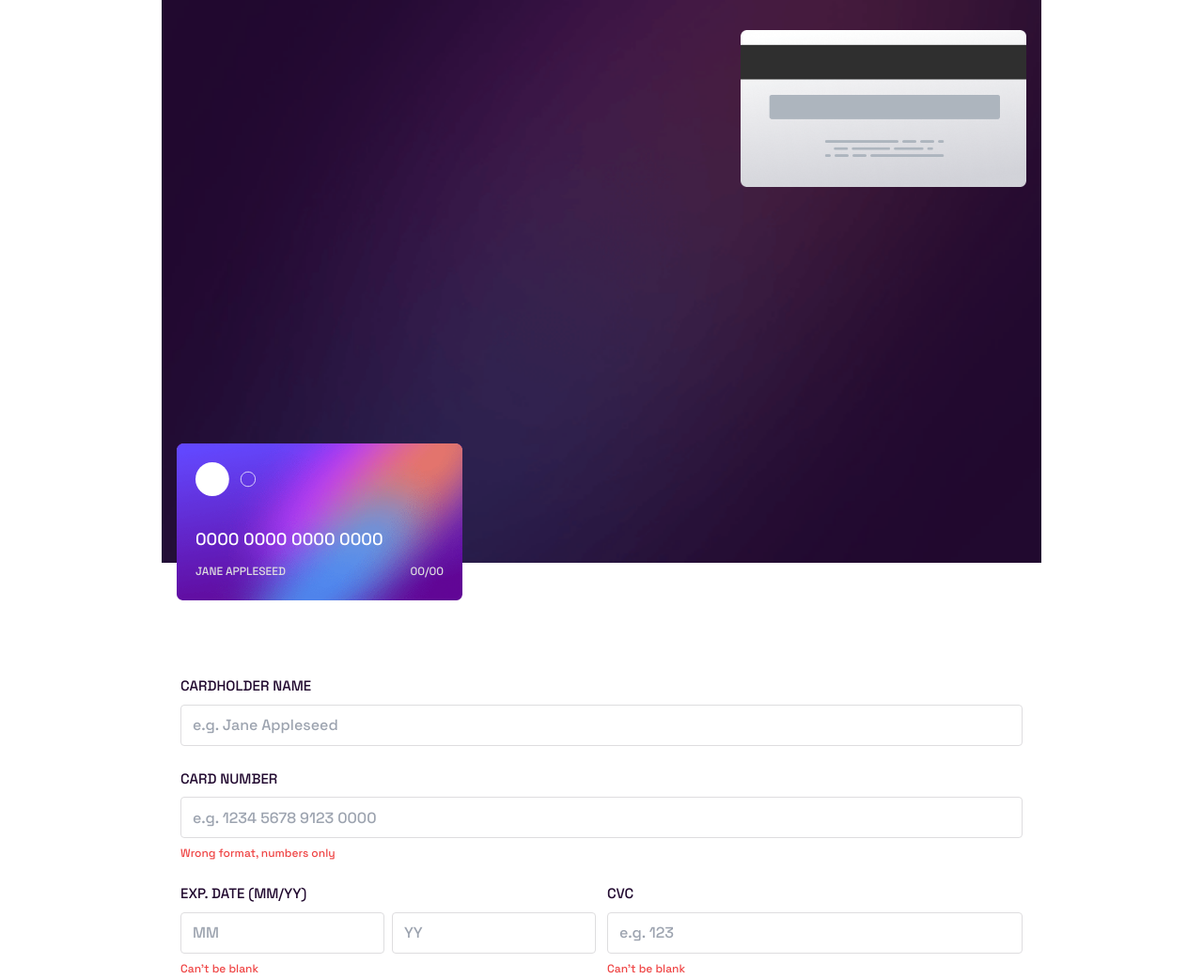
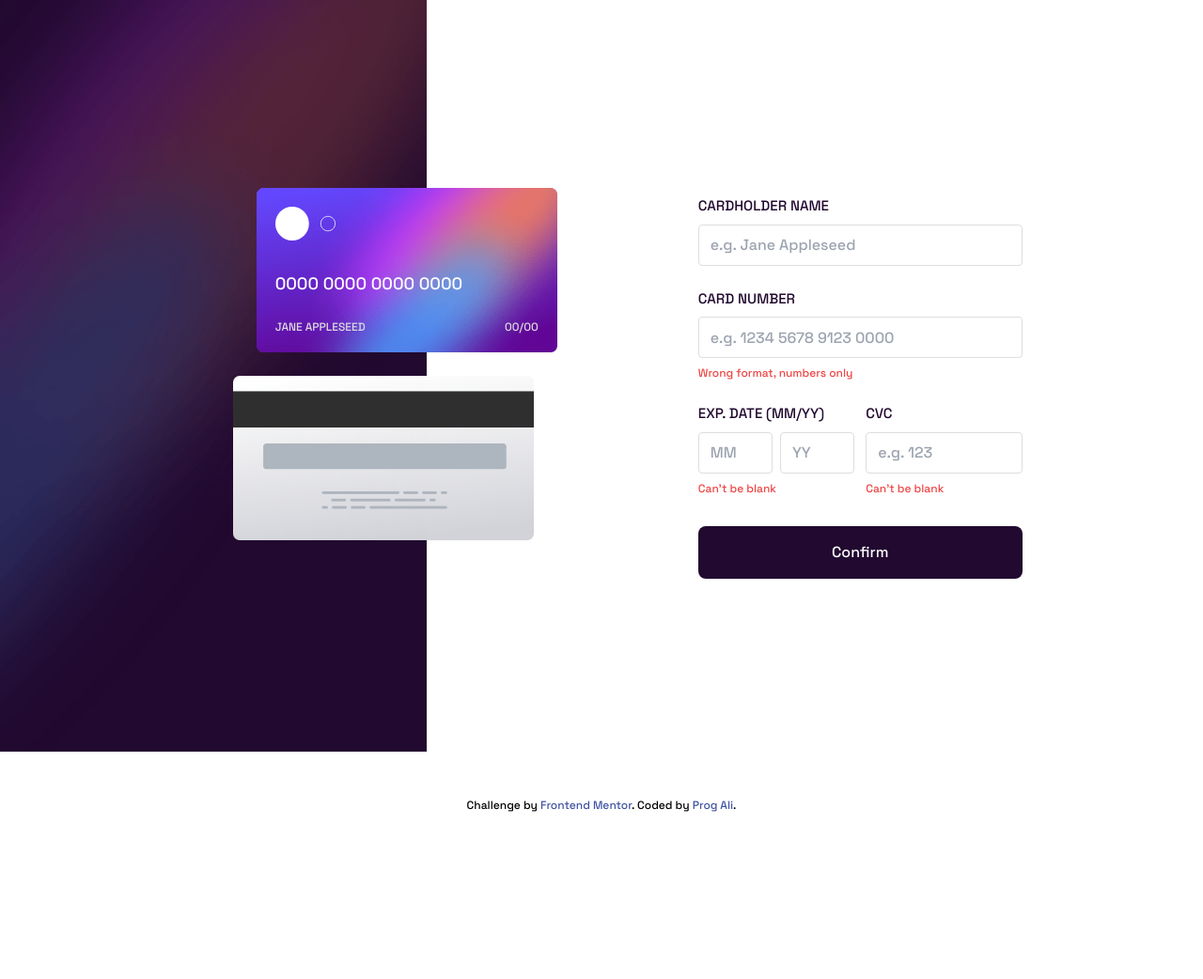
Before and after one commit to nonchain/Frontend-Mentor-Solutions, a website: page interactive-card-details-form-main/index.html in a window 1280 px wide. Shown: the top 1042 px of the page at 94% size. After the commit the page ends 866 px from the top, so only its background shows below. Drawn offline with Linux system fonts and the light colour scheme.

Commit message:
Designed desktop version

```diff
--- a/interactive-card-details-form-main/index.html
+++ b/interactive-card-details-form-main/index.html
@@ -15,16 +15,17 @@
 
 <body class="flex flex-col items-center justify-center gap-12">
 
-  <section class="flex flex-col gap-24 font-medium">
+  <section class="flex flex-col gap-24 font-medium lg:grid lg:grid-cols-5">
     <!-- CARD SECTION -->
-    <div id="card-section" class="w-full flex relative">
-      <img class="w-full abosolute inset-0 object-cover" src="./images/bg-main-mobile.png" alt="background">
+    <div id="card-section" class="w-full flex relative lg:col-span-2">
+      <img class="w-full abosolute inset-0 object-cover lg:hidden" src="./images/bg-main-mobile.png" alt="background">
+      <img class="w-full abosolute max-h-screen object-cover hidden lg:block" src="./images/bg-main-desktop.png" alt="background">
       <!-- CARD BACK -->
-      <div class="w-[19rem] absolute right-4 top-8">
+      <div class="w-[19rem] absolute right-4 top-8 lg:w-80 lg:right-[-25%] lg:top-1/2">
         <img class="w-full object-cover " src="./images/bg-card-back.png" alt="card_back" />
       </div>
       <!-- CARD FRONT -->
-      <div class="w-[19rem] absolute left-4 -bottom-10">
+      <div class="w-[19rem] absolute left-4 -bottom-10 lg:w-80 lg:left-[60%] lg:top-1/4">
         <img class="w-full object-cover " src="./images/bg-card-front.png" alt="card_front" />
 
         <div class="px-5 w-full flex flex-col gap-y-8 absolute top-5">
@@ -34,7 +35,7 @@
               0000 0000 0000 0000
             </span>
 
-            <div class="flex items-center justify-between">
+            <div class="flex items-center justify-between lg:mt-3">
               <span class="text-xs text-light-gray uppercase">
                 Jane Appleseed
               </span>
@@ -47,8 +48,8 @@
       </div>
     </div>
     <!-- INFO SECTION -->
-    <form id="info-section" class="px-5 w-full flex flex-col gap-8">
-      <div class="view-form ">
+    <form id="info-section" class="px-5 w-full flex flex-col gap-8 lg:col-span-3 lg:items-center lg:justify-center">
+      <div class="view-form lg:w-1/2 ">
         <div class="w-full flex flex-col gap-y-2">
           <label for="card-name" class="label">Cardholder Name</label>
           <input type="text" id="card-name" class="input" placeholder="e.g. Jane Appleseed">
@@ -78,13 +79,13 @@
         </div>
       </div>
 
-      <div class="flex-col items-center view-done hidden">
+      <div class="flex-col items-center view-done hidden lg:col-span-3">
         <img src="./images/icon-complete.svg" alt="done">
         <h2 class="mt-8 text-2xl text-darker-violet">Thank you!</h2>
         <p class="mt-5 text-base text-dark-violet">We've added your card details
   Continue</p>
       </div>
-      <button type="button" class="button-primary" id="submit">Confirm</button>
+      <button type="button" class="button-primary lg:w-1/2" id="submit">Confirm</button>
     </form>
   </section>
 
```
Also changed, not shown: interactive-card-details-form-main/public/output.css.
